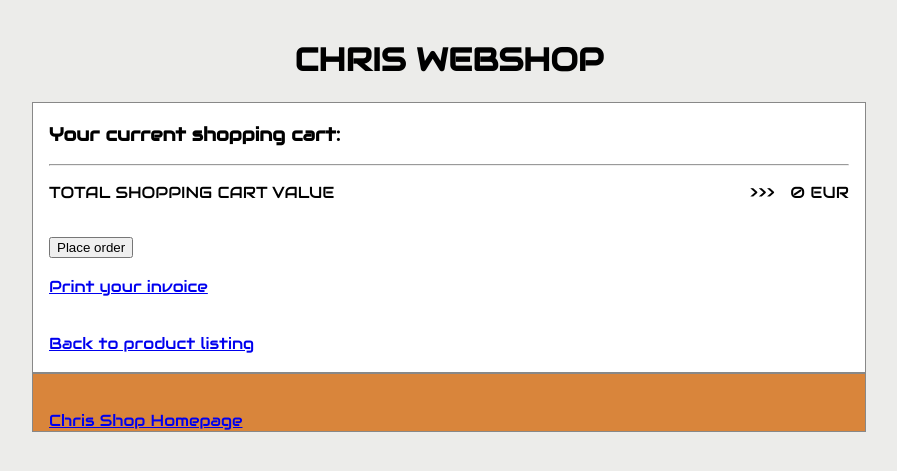
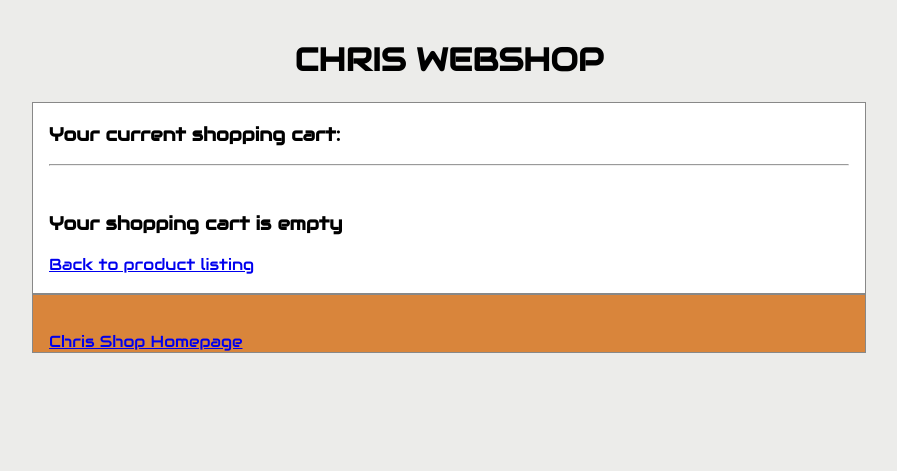
Before and after one commit to ccataldo345/I702-Web-Application-Programming, a PHP site: page /cart.php in a window 1280 px wide. Shown: the top 471 px of the page, without its empty margins (191-1088 px from the left). Run offline with PHP 8.4, Linux system fonts and the light colour scheme; data comes from the database, SQL or seed files in the repository; a stand-in replaces the project's code that opens the database connection; some libraries are stand-ins or nearby versions.

Commit message:
Fix cart when empty and total items price

```diff
--- a/cart.php
+++ b/cart.php
@@ -28,6 +28,11 @@
 <h3>Your current shopping cart:</h3>
 
 <?php
+if($_SESSION["cart"]==null) {
+        echo "<hr><br/><h3>Your shopping cart is empty</h3>";
+  }
+  else {
+
 // update the cart contents
 $results = $conn->query(
 "SELECT id,name,price FROM ccataldo_shop_products;");
@@ -41,7 +46,7 @@
   	if (array_key_exists($product_id, $_SESSION["cart"])) {
     	$count = $_SESSION["cart"][$product_id];
     	$id_subtot = $row['price'] * $count;
-    	$cart_tot = $id_subtot;
+    	$cart_tot = $cart_tot + $id_subtot;
    ?>
 
 	  	<li>
@@ -86,10 +91,8 @@
 	    <hr>
 
 <?php
-	}
-	else{
-		$cart_tot = 0;
-	}
+		}
+
 }
 
 $conn->close();
@@ -112,6 +115,11 @@
 	<a href="http://enos.itcollege.ee/~ccataldo/Lab01/print.php" target="_blank">Print your invoice</a><br />
 <br />
 <br />
+
+<?php
+}
+?>
+
 	<a href="index.php">Back to product listing</a>
 <br />
 <br />
```
